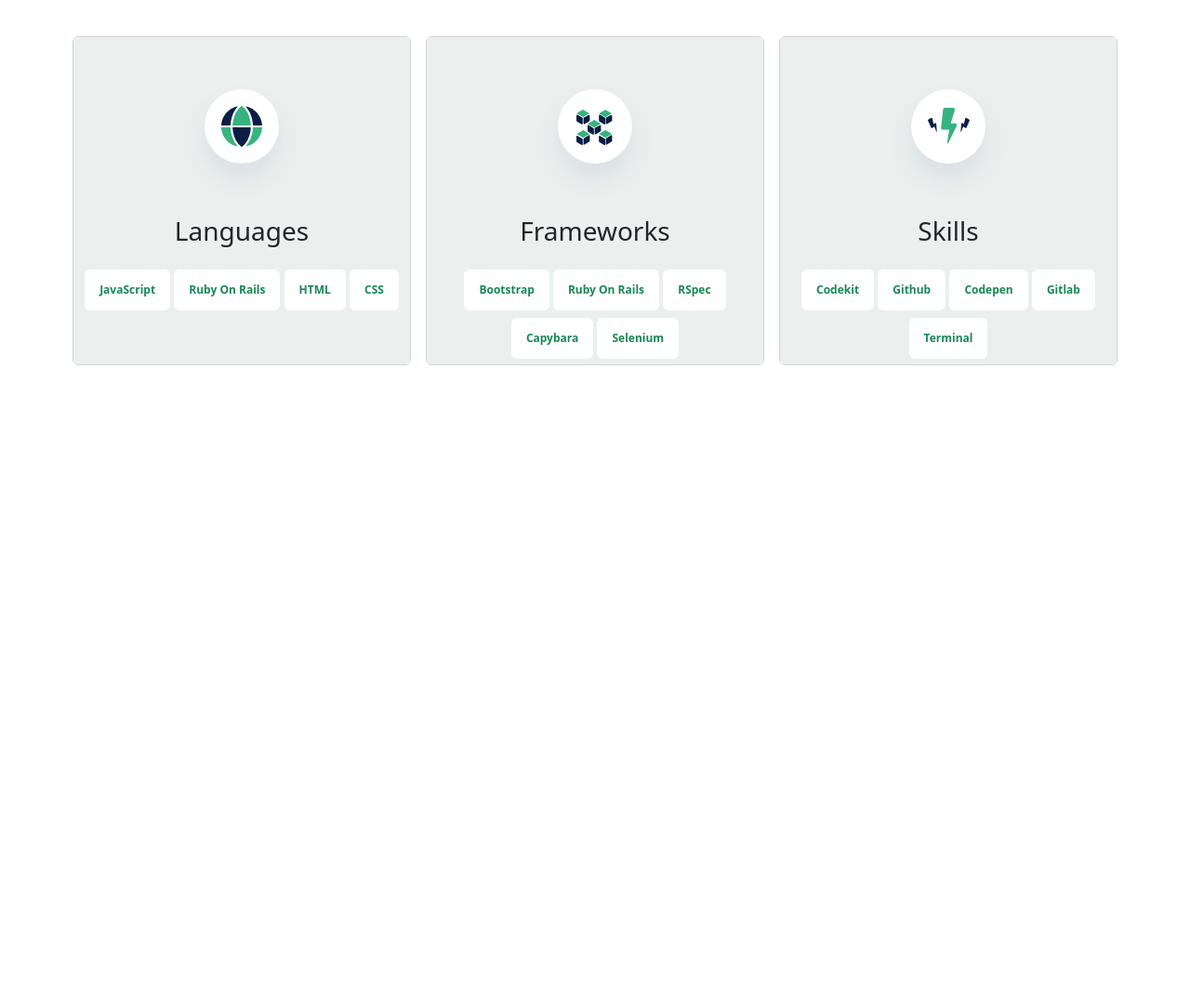
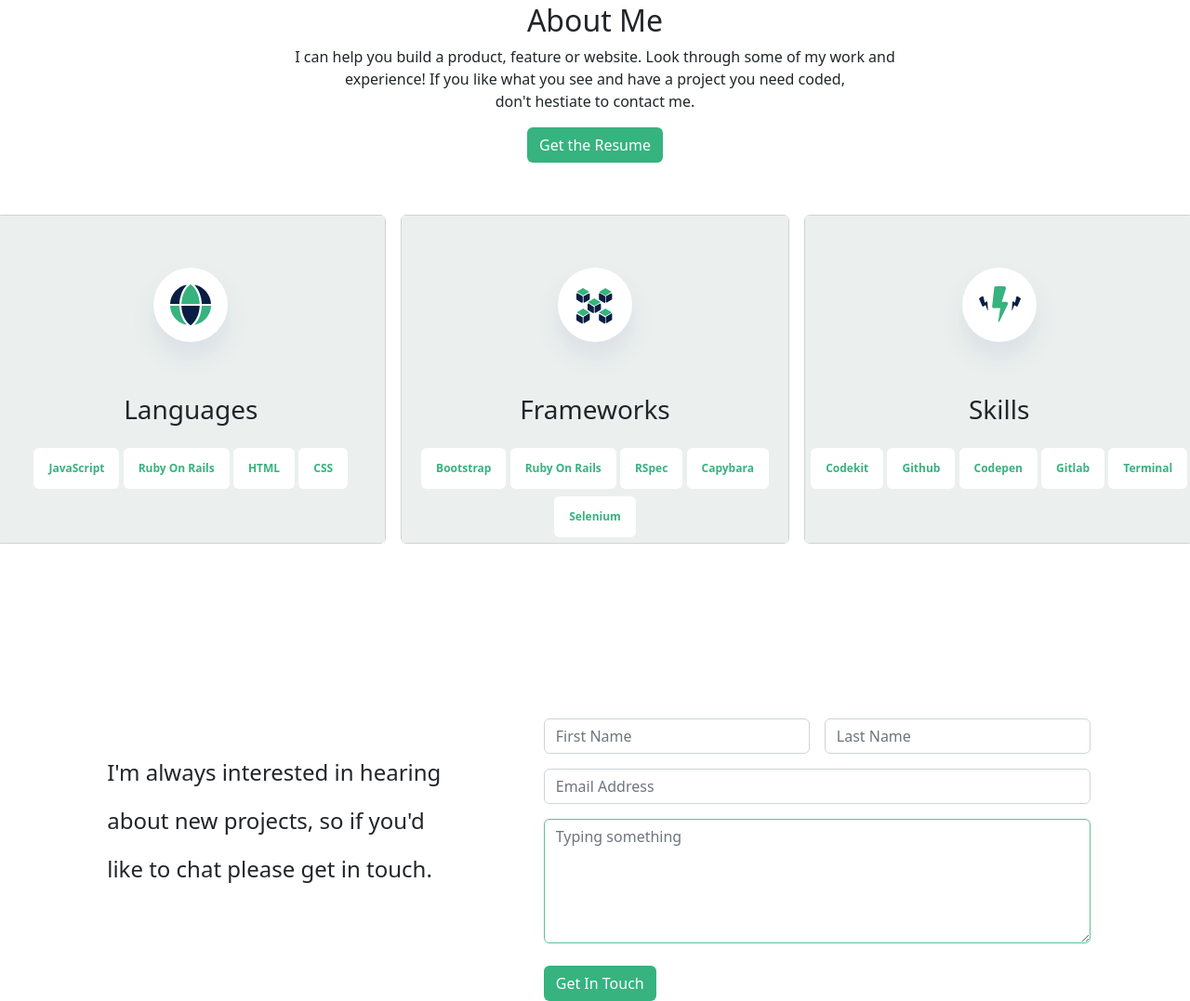
Before and after one commit to rex-9/rex-shuhad-tracey-portfolio, a website: page index.html in a window 1280 px wide. Shown: the part 1439-2516 px from the top of the page at 93% size. Before the commit the page ends 1840 px from the top, so only its background shows below. Drawn offline with nearby package versions, Linux system fonts and the light colour scheme.

Commit message:
Update html added contact section

```diff
--- a/index.html
+++ b/index.html
@@ -189,9 +189,11 @@
                     </div>
                 </div>
             </div>
+        </div>
+    </section>
 
     <!-- About Me Section -->
-            <section id="#about">
+    <section style="margin-top: 192px;" id="#about">
         <div class="container-fluid justify-content-center">
             <h2 class="heading text-body text-center">About Me</h2>
             <p class="heading text-body text-center">
@@ -214,10 +216,10 @@
             </div>
               <h3 class="text-center pt-3 mb-4">Languages</h3>
               <div class="text-center">
-                          <span class="badge mb-2 mx-0 p-3 text-success bg-white">JavaScript</span>
-                          <span class="badge mb-2 mx-0 p-3 text-success bg-white">Ruby On Rails</span>
-                          <span class="badge mb-2 mx-0 p-3 text-success bg-white">HTML</span>
-                          <span class="badge mb-2 mx-0 p-3 text-success bg-white">CSS</span>
+                  <span class="badge mb-2 mx-0 p-3 bg-white" style="color: #36b37f;">JavaScript</span>
+                  <span class="badge mb-2 mx-0 p-3 bg-white" style="color: #36b37f;">Ruby On Rails</span>
+                  <span class="badge mb-2 mx-0 p-3 bg-white" style="color: #36b37f;">HTML</span>
+                  <span class="badge mb-2 mx-0 p-3 bg-white" style="color: #36b37f;">CSS</span>
               </div>
           </div>
       </div>
@@ -230,11 +232,11 @@
           </div>
             <h3 class="text-center pt-3 mb-4">Frameworks</h3>
             <div class="text-center">
-                        <span class="badge mb-2 mx-0 p-3 text-success bg-white">Bootstrap</span>
-                        <span class="badge mb-2 mx-0 p-3 text-success bg-white">Ruby On Rails</span>
-                        <span class="badge mb-2 mx-0 p-3 text-success bg-white">RSpec</span>
-                        <span class="badge mb-2 mx-0 p-3 text-success bg-white">Capybara</span>
-                        <span class="badge mb-2 mx-0 p-3 text-success bg-white">Selenium</span>
+                <span class="badge mb-2 mx-0 p-3 bg-white" style="color: #36b37f;">Bootstrap</span>
+                <span class="badge mb-2 mx-0 p-3 bg-white" style="color: #36b37f;">Ruby On Rails</span>
+                <span class="badge mb-2 mx-0 p-3 bg-white" style="color: #36b37f;">RSpec</span>
+                <span class="badge mb-2 mx-0 p-3 bg-white" style="color: #36b37f;">Capybara</span>
+                <span class="badge mb-2 mx-0 p-3 bg-white" style="color: #36b37f;">Selenium</span>
             </div>
         </div>
     </div>
@@ -247,17 +249,40 @@
         </div>
           <h3 class="text-center pt-3 mb-4">Skills</h3>
           <div class="text-center">
-                      <span class="badge mb-2 mx-0 p-3 text-success bg-white">Codekit</span>
-                      <span class="badge mb-2 mx-0 p-3 text-success bg-white">Github</span>
-                      <span class="badge mb-2 mx-0 p-3 text-success bg-white">Codepen</span>
-                      <span class="badge mb-2 mx-0 p-3 text-success bg-white">Gitlab</span>
-                      <span class="badge mb-2 mx-0 p-3 text-success bg-white">Terminal</span>
+              <span class="badge mb-2 mx-0 p-3 bg-white" style="color: #36b37f;">Codekit</span>
+              <span class="badge mb-2 mx-0 p-3 bg-white" style="color: #36b37f;">Github</span>
+              <span class="badge mb-2 mx-0 p-3 bg-white" style="color: #36b37f;">Codepen</span>
+              <span class="badge mb-2 mx-0 p-3 bg-white" style="color: #36b37f;">Gitlab</span>
+              <span class="badge mb-2 mx-0 p-3 bg-white" style="color: #36b37f;">Terminal</span>
           </div>
       </div>
   </div>
 </div>
       </div>
     </section>
+
+    <!-- Contact section -->
+    <section class="container-fluid" style="margin-top: 164px;">
+        <div class="container-fluid mx-auto d-flex justify-content-around" style="max-width: 1200px;">
+            <p class="ms-2 h4 mt-5" style="height: 256px; line-height: 52px;">
+                I'm always interested in hearing<br> about new projects, so if you'd<br> like to chat please get in touch.
+            </p>
+            <form class="w-50">
+
+              <div class="mb-3 mt-3  d-flex">
+                <label class="visually-hidden" for="LbFname">First Name</label>
+                <input type="text" class="form-control me-2" id="Fname" placeholder="First Name" name="First-name">
+                <label class="visually-hidden" for="LbLname">Last Name</label>
+                <input type="text" class="form-control ms-2" id="Lname" placeholder="Last Name" name="Last-name">
+              </div>
+              <div class="mb-3">
+                <label class="visually-hidden" for="Email">Email</label>
+                <input type="email" class="form-control" id="Email" placeholder="Email Address" name="Email">
+              </div>
+              <label class="visually-hidden" for="textarea">Write message here</label>
+              <textarea class="form-control" style="border: 1px #60c095 solid;" rows="5" id="textarea" placeholder="Typing something " name="textarea"></textarea>
+              <button type="submit" class="btn text-white mt-4" style="background-color: #36b37f;">Get In Touch</button>
+            </form>
           </div>
     </section>
 </body>
```
Lines whose indentation alone changed are shown as unchanged.
